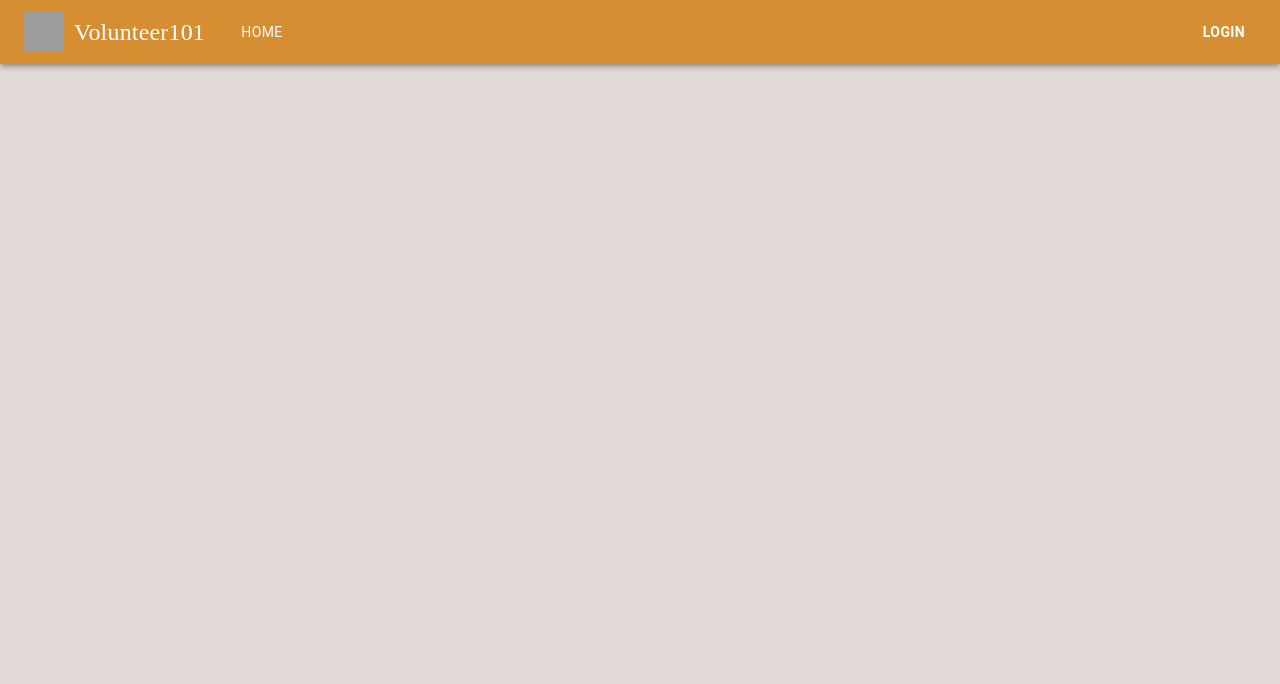
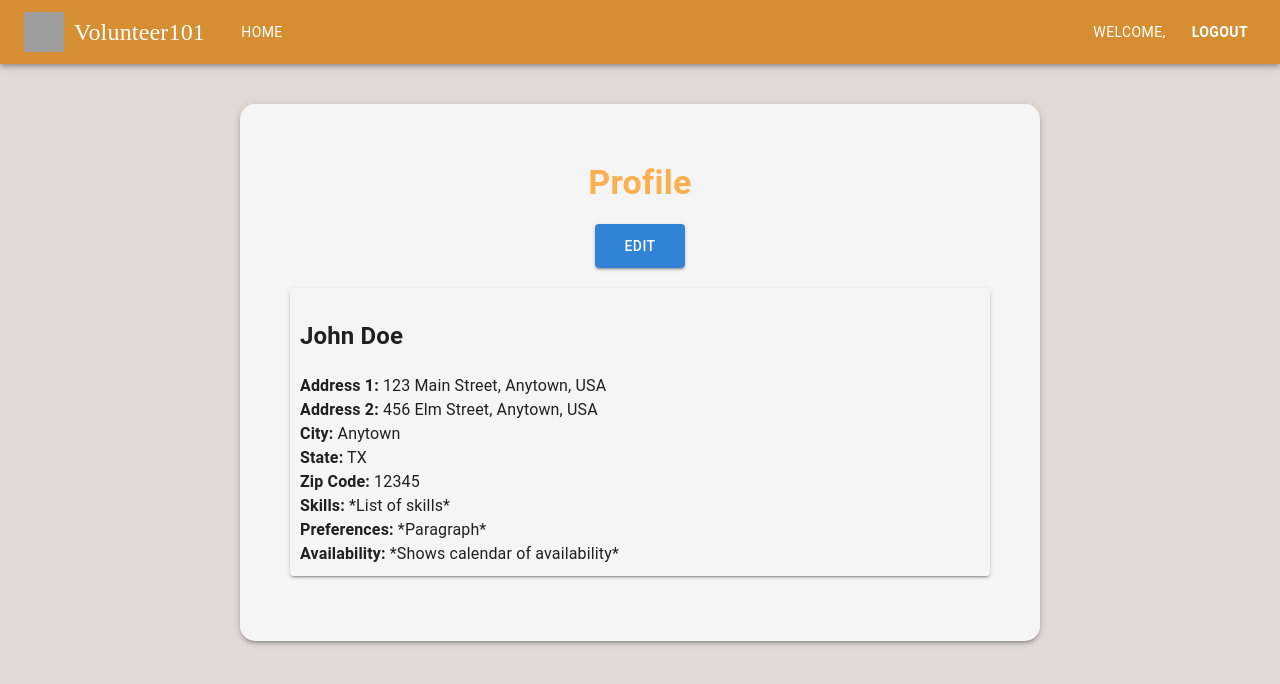
Before and after one commit to notbali/COSC-4353-Project, a React (Create React App) app in the folder frontend/: page /profile/testId in a window 1280 px wide. Shown: the top 684 px of the page. Built offline with nearby package versions, Linux system fonts and the light colour scheme; grey boxes are pictures that could not be loaded.

Commit message:
Built a temporary profile and edit page

```diff
--- a/frontend/src/App.js
+++ b/frontend/src/App.js
@@ -12,6 +12,7 @@ import Events from "./pages/Events";
 import EventDetails from "./pages/EventDetails";
 import VolunteerMatchingForm from "./pages/VolunteerMatchingForm";
 import Profile from "./pages/Profile";
+import UserProfileMgmt from "./pages/UserProfileMgmt";
 import AdminDashboard from "./pages/AdminDashboard";
 import VolunteerReport from "./pages/VolunteerReport";
 import EventReport from "./pages/EventReport";
@@ -36,9 +37,9 @@ const theme = createTheme({
 });
 
 function App() {
-  const [isLoggedIn, setIsLoggedIn] = useState(false);
+  const [isLoggedIn, setIsLoggedIn] = useState(true);
   const [userName, setUserName] = useState("");
-  const [userId, setUserId] = useState("");
+  const [userId, setUserId] = useState("testId");
   const [userRole, setUserRole] = useState("");
 
   useEffect(() => {
@@ -142,7 +143,9 @@ function App() {
               path="/volunteer-matching-form"
               element={<VolunteerMatchingForm />}
             />
-            <Route path="/profile" element={<Profile />} />
+            <Route path="/profile" element={<Profile userId={userId} isLoggedIn={isLoggedIn} />} />
+            <Route path="/profile/:userId" element={<Profile userId={userId} isLoggedIn={isLoggedIn} />} />
+            <Route path="/profile/:userId/edit" element={<UserProfileMgmt userId={userId} />} />
             <Route path="/admin-dashboard" element={<AdminDashboard />} />
             <Route
               path="/admin/reports/volunteer"
--- a/frontend/src/pages/Profile.jsx
+++ b/frontend/src/pages/Profile.jsx
@@ -1,11 +1,124 @@
-import React from "react";
+import React, { useState, useEffect } from "react";
+import {
+  Typography,
+  Box,
+  Paper,
+  Fade,
+  Button,
+} from "@mui/material";
+import { styled, keyframes } from "@mui/system";
+import axios from "axios";
+import { useNavigate } from "react-router-dom";
 
-function profilemgmt() {
+const Profile = ({userId,isLoggedIn}) => {
+  const navigate = useNavigate();
+  const [checked] = useState(true);
+
+  // Check if the user is logged in
+  useEffect(() => {
+    if (!isLoggedIn) {
+      navigate("/login");
+    } else {
+      navigate(`/profile/${userId}`);
+    }
+  }, [isLoggedIn, navigate]);
+
+  // Function to navigate to the edit page
+  const handleEdit = () => {
+    navigate(`/profile/${userId}/edit`);
+  }
+
+  // Styled components for edit button
+  const StyledButton = styled(Button)(({ theme }) => ({
+    backgroundColor: "#3183d5ff",
+    color: "#ffffff",
+    "&:hover": {
+      backgroundColor: "#d6d7e2ff",
+      color: "#3183d5ff",
+    },
+    padding: "10px 30px",
+    marginTop: "20px",
+    transition: "all 0.4s ease",
+  }));
+
   return (
-    <div>
-      <h1>Welcome to the User Profile Management Page!</h1>
-    </div>
+    <Box sx={{ padding: "40px" }}>
+      <Fade in={checked} timeout={600}>
+        <Paper
+          elevation={3}
+          sx={{
+            padding: "50px",
+            marginBottom: "15px",
+            backgroundColor: "#f5f5f5",
+            maxWidth: "800px",
+            margin: "0 auto",
+            borderRadius: "15px",
+          }}
+        >
+          <Typography
+            variant="h4"
+            sx={{
+              marginTop: "8px",
+              marginBottom: "0px",
+              textAlign: "center",
+              fontWeight: "bold",
+              color: "#fab050ff",
+            }}
+          >
+            Profile
+          </Typography>
+          <Typography
+            textAlign={"center"}
+            sx={{marginBottom: "20px"}}
+          >
+            <StyledButton variant="contained" onClick={handleEdit}>
+                Edit
+            </StyledButton>
+          </Typography>
+          <Fade in={checked} timeout={600}>
+            <Paper
+              elevation={2}
+              sx={{
+                padding: "10px",
+                marginBottom: "15px",
+                backgroundColor: "#f5f5f5",
+              }}
+            >
+              <div>
+                <h2>
+                  <b>John Doe</b>
+                </h2>
+              </div>
+              <div>
+                  <b>Address 1:</b> 123 Main Street, Anytown, USA
+              </div>
+              <div>
+                  <b>Address 2:</b> 456 Elm Street, Anytown, USA
+              </div>
+              <div>
+                  <b>City:</b> Anytown
+              </div>
+              <div>
+                  <b>State:</b> TX
+              </div>
+              <div>
+                  <b>Zip Code:</b> 12345
+              </div>
+              <div>
+                  <b>Skills:</b> *List of skills*
+              </div>
+              <div>
+                  <b>Preferences:</b> *Paragraph*
+              </div>
+              <div>
+                  <b>Availability:</b> *Shows calendar of availability*
+              </div>
+            </Paper>
+          </Fade>
+        </Paper>
+      </Fade>
+    </Box>
   );
 }
 
-export default profilemgmt;
+export default Profile;
--- a/frontend/src/pages/UserProfileMgmt.jsx
+++ b/frontend/src/pages/UserProfileMgmt.jsx
@@ -1,11 +1,118 @@
-import React from "react";
+import React, { useState, useEffect } from "react";
+import {
+  Typography,
+  Box,
+  Paper,
+  Fade,
+  Button,
+} from "@mui/material";
+import { styled, keyframes } from "@mui/system";
+import axios from "axios";
+import { useNavigate } from "react-router-dom";
+// import { Dropdown } from '@mui/base/Dropdown';
+// import { MenuButton } from '@mui/base/MenuButton';
+// import { Menu } from '@mui/base/Menu';
+// import { MenuItem } from '@mui/base/MenuItem';
 
-function userprofilemgmt() {
+
+const UserProfileMgmt = ({userId}) => {
+  const navigate = useNavigate();
+  const [checked] = useState(true);
+  const handleApply = () => {
+    navigate(`/profile/${userId}`);
+  };
+
+  // Styled components for edit button
+  const StyledButton = styled(Button)(({ theme }) => ({
+    backgroundColor: "#3183d5ff",
+    color: "#ffffff",
+    "&:hover": {
+      backgroundColor: "#d6d7e2ff",
+      color: "#3183d5ff",
+    },
+    padding: "10px 30px",
+    marginTop: "20px",
+    transition: "all 0.4s ease",
+  }));
+
   return (
-    <div>
-      <h1>Welcome to the User Profile Management Page</h1>
-    </div>
+    <Box sx={{ padding: "40px" }}>
+      <Fade in={checked} timeout={600}>
+        <Paper
+          elevation={3}
+          sx={{
+            padding: "50px",
+            marginBottom: "15px",
+            backgroundColor: "#f5f5f5",
+            maxWidth: "800px",
+            margin: "0 auto",
+            borderRadius: "15px",
+          }}
+        >
+          <Typography
+            variant="h4"
+            sx={{
+              marginTop: "8px",
+              marginBottom: "0px",
+              textAlign: "center",
+              fontWeight: "bold",
+              color: "#fab050ff",
+            }}
+          >
+            Edit Profile
+          </Typography>
+          <Typography
+            textAlign={"center"}
+            sx={{marginBottom: "20px"}}
+          >
+            <StyledButton variant="contained" onClick={handleApply}>
+                Apply
+            </StyledButton>
+          </Typography>
+          <Fade in={checked} timeout={600}>
+            <Paper
+              elevation={2}
+              sx={{
+                padding: "10px",
+                marginBottom: "15px",
+                backgroundColor: "#f5f5f5",
+              }}
+            >
+              <div>
+                <h2>
+                  <b>John Doe</b>
+                </h2>
+              </div>
+              <div>
+                  <b>Address 1:</b> 123 Main Street, Anytown, USA
+              </div>
+              <div>
+                  <b>Address 2:</b> 456 Elm Street, Anytown, USA
+              </div>
+              <div>
+                  <b>City:</b> Anytown
+              </div>
+              <div>
+                  <b>State:</b> TX
+              </div>
+              <div>
+                  <b>Zip Code:</b> 12345
+              </div>
+              <div>
+                  <b>Skills:</b> *List of skills*
+              </div>
+              <div>
+                  <b>Preferences:</b> *Paragraph*
+              </div>
+              <div>
+                  <b>Availability:</b> *Shows calendar of availability*
+              </div>
+            </Paper>
+          </Fade>
+        </Paper>
+      </Fade>
+    </Box>
   );
 }
 
-export default userprofilemgmt;
+export default UserProfileMgmt;
```
